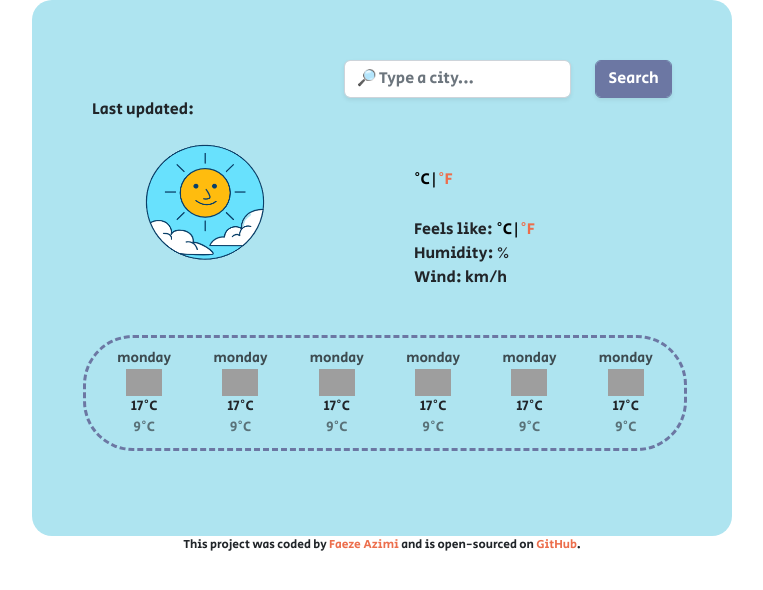
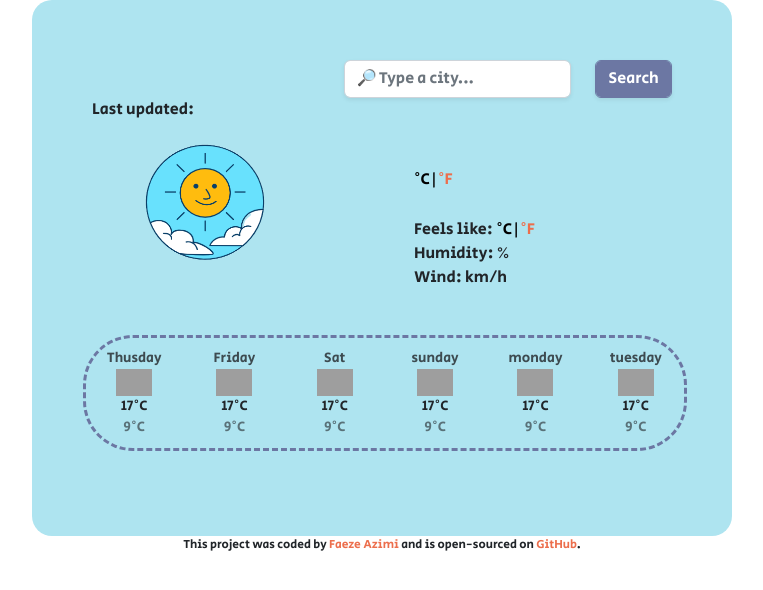
Before and after one commit to fa3ze/Faeze-Weather-App, a plain HTML site: page index.html in a window 1280 px wide. Shown: the whole page, without its empty margins (258-1021 px from the left). Drawn offline with nearby package versions, Linux system fonts and the light colour scheme; no server answers; grey boxes are pictures that could not be loaded.

Commit message:
injected forecast HTML loop in java

```diff
--- a/index.html
+++ b/index.html
@@ -95,80 +95,7 @@
               <li>Wind: <span id="wind"></span> km/h</li>
             </ul>
           </div>
-          <div class="row weather-forcast">
-            <div class="col-2">
-              <div class="weather-forcast-date">monday</div>
-              <img
-                src="http://openweathermap.org/img/wn/10d@2x.png"
-                alt="description"
-                class="future-icon"
-                id="future-icon-1"
-                width="36px"
-              /><br />
-              <div class="weather-forcast-max-temp">17°C</div>
-              <div class="weather-forcast-min-temp">9°C</div>
-            </div>
-            <div class="col-2">
-              <div class="weather-forcast-date">monday</div>
-              <img
-                src="http://openweathermap.org/img/wn/10d@2x.png"
-                alt="description"
-                id="future-icon-2"
-                class="future-icon"
-                width="36px"
-              /><br />
-              <div class="weather-forcast-max-temp">17°C</div>
-              <div class="weather-forcast-min-temp">9°C</div>
-            </div>
-            <div class="col-2">
-              <div class="weather-forcast-date">monday</div>
-              <img
-                src="http://openweathermap.org/img/wn/10d@2x.png"
-                alt="description"
-                id="future-icon-3"
-                class="future-icon"
-                width="36px"
-              /><br />
-              <div class="weather-forcast-max-temp">17°C</div>
-              <div class="weather-forcast-min-temp">9°C</div>
-            </div>
-            <div class="col-2">
-              <div class="weather-forcast-date">monday</div>
-              <img
-                src="http://openweathermap.org/img/wn/10d@2x.png"
-                alt="description"
-                id="future-icon-4"
-                class="future-icon"
-                width="36px"
-              /><br />
-              <div class="weather-forcast-max-temp">17°C</div>
-              <div class="weather-forcast-min-temp">9°C</div>
-            </div>
-            <div class="col-2">
-              <div class="weather-forcast-date">monday</div>
-              <img
-                src="http://openweathermap.org/img/wn/10d@2x.png"
-                alt="description"
-                id="future-icon-5"
-                class="future-icon"
-                width="36px"
-              /><br />
-              <div class="weather-forcast-max-temp">17°C</div>
-              <div class="weather-forcast-min-temp">9°C</div>
-            </div>
-            <div class="col-2">
-              <div class="weather-forcast-date">monday</div>
-              <img
-                src="http://openweathermap.org/img/wn/10d@2x.png"
-                alt="description"
-                id="future-icon-6"
-                class="future-icon"
-                width="36px"
-              /><br />
-              <div class="weather-forcast-max-temp">17°C</div>
-              <div class="weather-forcast-min-temp">9°C</div>
-            </div>
-          </div>
+          <div class="weather-forcast" id="forecast"></div>
         </div>
       </div>
 
--- a/src/index.js
+++ b/src/index.js
@@ -20,6 +20,31 @@ function formatDate(timestamp) {
   let day = days[date.getDay()];
   return `${day} ${hours}:${minutes} `;
 }
+
+function displayForecast() {
+  let forecastElement = document.querySelector("#forecast");
+  let days = ["Thusday", "Friday", "Sat", "sunday", "monday", "tuesday"];
+
+  let forecastHTML = `<div class="row">`;
+  days.forEach(function (day) {
+    forecastHTML =
+      forecastHTML +
+      ` <div class="col-2">
+              <div class="weather-forcast-date">${day}</div>
+              <img
+                src="http://openweathermap.org/img/wn/10d@2x.png"
+                alt="description"
+                class="future-icon"
+                width="36px"
+              /><br />
+              <div class="weather-forcast-max-temp">17°C</div>
+              <div class="weather-forcast-min-temp">9°C</div>
+            </div>`;
+  });
+
+  forecastHTML = forecastHTML + `</div>`;
+  forecastElement.innerHTML = forecastHTML;
+}
 function displayTemperature(response) {
   let temperatureElement = document.querySelector("#temperature");
   let cityElement = document.querySelector("#city");
@@ -29,6 +54,7 @@ function displayTemperature(response) {
   let descriptionElement = document.querySelector("#description");
   let dateElement = document.querySelector("#date");
   let iconElement = document.querySelector("#icon");
+
   celciusTemperature = response.data.main.temp;
   feelsCelciusTemperature = response.data.main.feels_like;
 
@@ -112,3 +138,5 @@ let feelsCelciusLink = document.querySelector("#feels-celcius-link");
 feelsCelciusLink.addEventListener("click", displayFeelsCelciusTemperature);
 
 search("Tehran");
+
+displayForecast();
```
